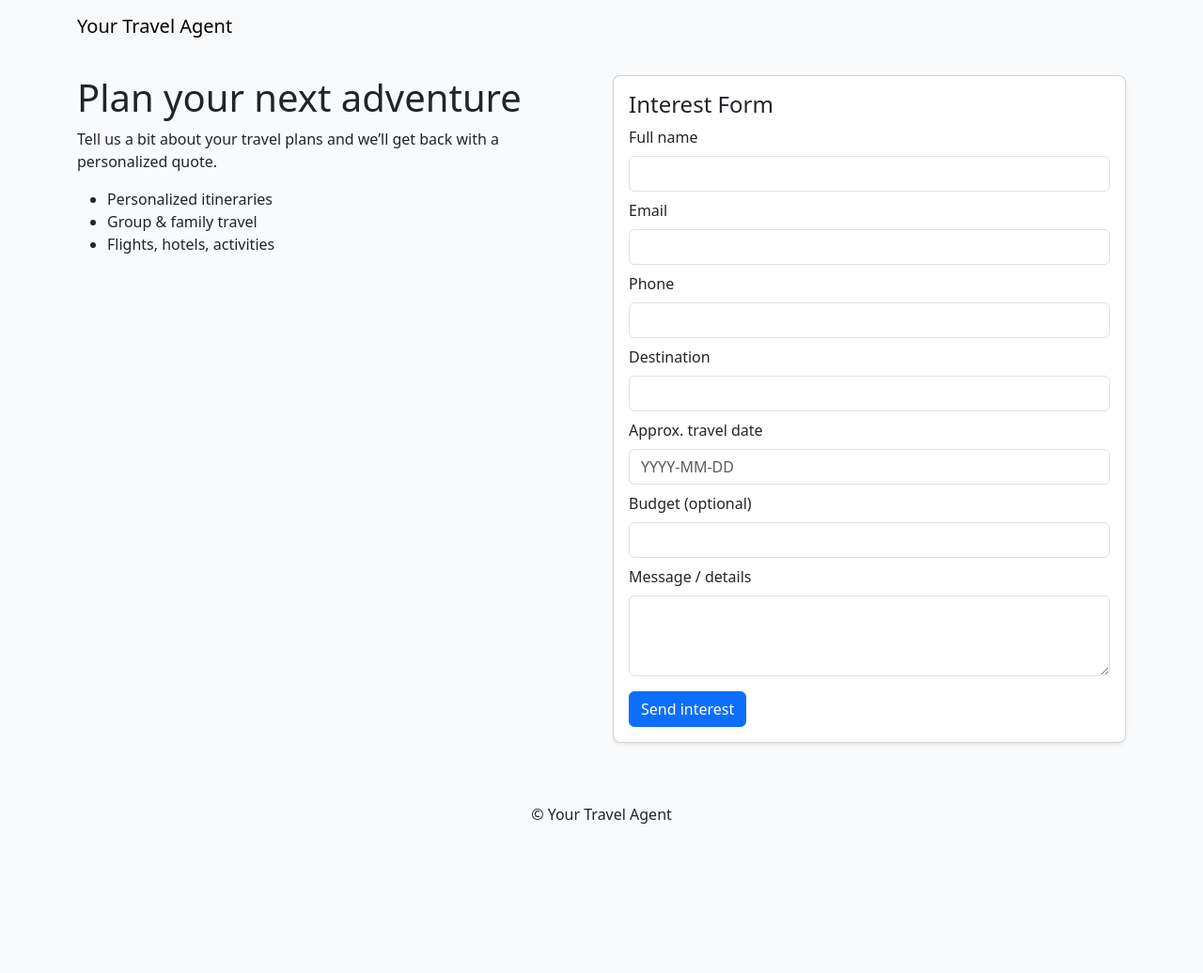
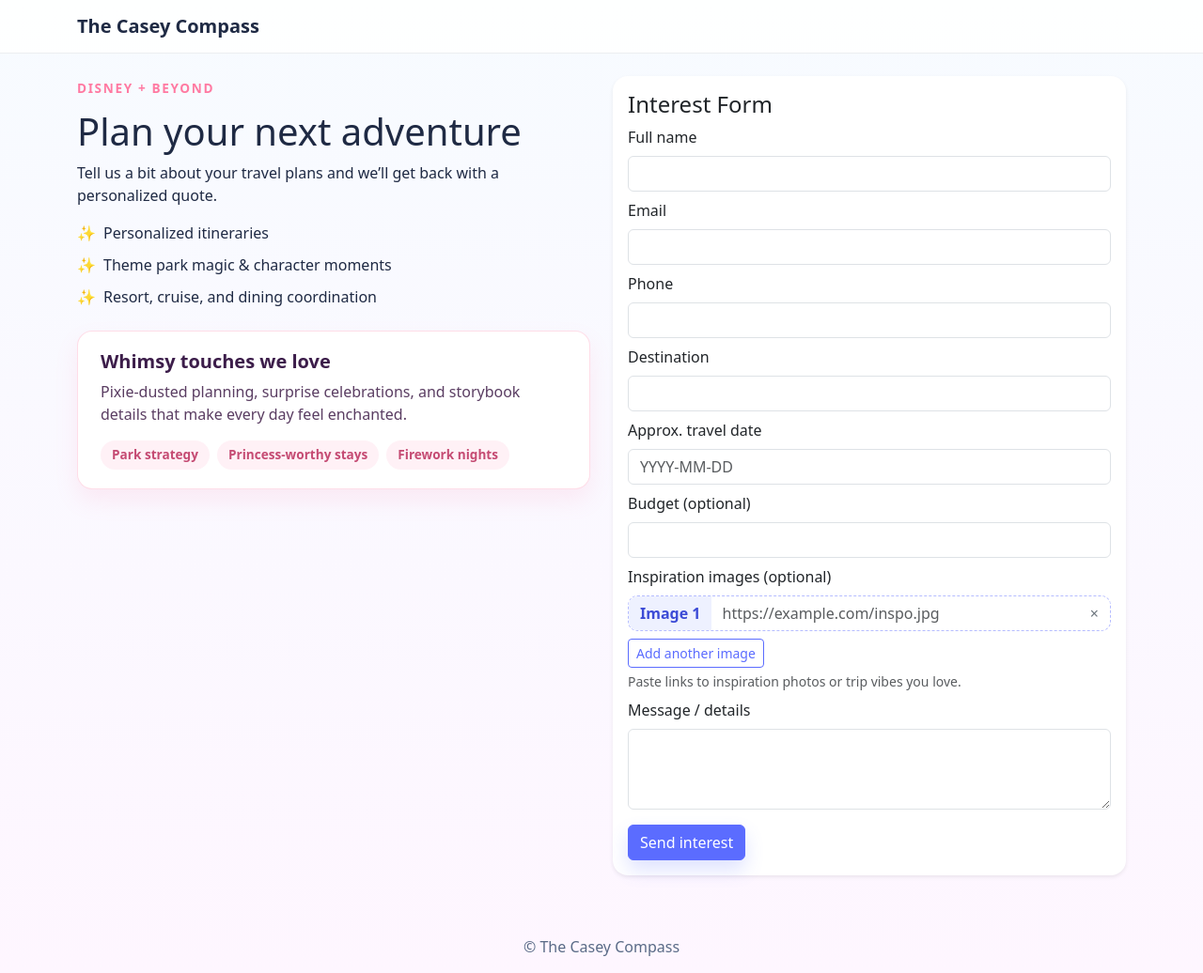
Before and after one commit to oplc18708/Travel-Agent-Site, a Flask app: page / in a window 1280 px wide. Shown: the whole page at 94% size. Before the commit the page ends 877 px from the top, so only its background shows below. Run offline with Flask 2, Linux system fonts and the light colour scheme.

Commit message:
Add Disney-inspired whimsy to the landing page

```diff
--- a/app.py
+++ b/app.py
@@ -11,6 +11,9 @@ app.config['SECRET_KEY'] = os.environ.get('FLASK_SECRET_KEY', 'dev')
 
 
 def init_db():
+    db_dir = os.path.dirname(DB_PATH)
+    if db_dir:
+        os.makedirs(db_dir, exist_ok=True)
     conn = sqlite3.connect(DB_PATH)
     c = conn.cursor()
     c.execute('''
@@ -22,10 +25,15 @@ def init_db():
             destination TEXT,
             travel_date TEXT,
             budget TEXT,
+            image_urls TEXT,
             message TEXT,
             created_at TEXT
         )
     ''')
+    c.execute('PRAGMA table_info(submissions)')
+    columns = {row[1] for row in c.fetchall()}
+    if 'image_urls' not in columns:
+        c.execute('ALTER TABLE submissions ADD COLUMN image_urls TEXT')
     conn.commit()
     conn.close()
 
@@ -46,13 +54,19 @@ def submit():
     destination = request.form.get('destination', '').strip()
     travel_date = request.form.get('travel_date', '').strip()
     budget = request.form.get('budget', '').strip()
+    image_urls = [
+        url.strip()
+        for url in request.form.getlist('image_urls')
+        if url.strip()
+    ]
+    image_urls_text = '\n'.join(image_urls)
     message = request.form.get('message', '').strip()
     created_at = datetime.datetime.utcnow().isoformat()
 
     conn = sqlite3.connect(DB_PATH)
     c = conn.cursor()
-    c.execute('''INSERT INTO submissions (name, email, phone, destination, travel_date, budget, message, created_at)
-                 VALUES (?, ?, ?, ?, ?, ?, ?, ?)''', (name, email, phone, destination, travel_date, budget, message, created_at))
+    c.execute('''INSERT INTO submissions (name, email, phone, destination, travel_date, budget, image_urls, message, created_at)
+                 VALUES (?, ?, ?, ?, ?, ?, ?, ?, ?)''', (name, email, phone, destination, travel_date, budget, image_urls_text, message, created_at))
     conn.commit()
     conn.close()
 
--- a/static/style.css
+++ b/static/style.css
@@ -1,2 +1,135 @@
-body { background: #f8fafc; }
-.card { border-radius: 8px; }
+body {
+  background: linear-gradient(180deg, #f7fbff 0%, #fef6ff 100%);
+  color: #1f2a44;
+  min-height: 100vh;
+}
+
+.eyebrow {
+  display: inline-block;
+  font-size: 0.85rem;
+  letter-spacing: 0.12em;
+  text-transform: uppercase;
+  font-weight: 700;
+  color: #ff7aa2;
+  margin-bottom: 0.75rem;
+}
+
+.feature-list {
+  list-style: none;
+  padding-left: 0;
+}
+
+.feature-list li {
+  position: relative;
+  padding-left: 1.75rem;
+  margin-bottom: 0.6rem;
+}
+
+.feature-list li::before {
+  content: "✨";
+  position: absolute;
+  left: 0;
+  top: 0;
+}
+
+.navbar {
+  background: rgba(255, 255, 255, 0.9);
+  border-bottom: 1px solid rgba(31, 42, 68, 0.08);
+}
+
+.navbar-brand {
+  font-weight: 700;
+  color: #1f2a44;
+}
+
+.card {
+  border-radius: 16px;
+  border: none;
+  box-shadow: 0 18px 40px rgba(31, 42, 68, 0.08);
+}
+
+.btn-primary {
+  background-color: #5b6cff;
+  border-color: #5b6cff;
+  box-shadow: 0 10px 20px rgba(91, 108, 255, 0.2);
+}
+
+.btn-primary:hover {
+  background-color: #4a59e6;
+  border-color: #4a59e6;
+}
+
+.btn-outline-primary {
+  color: #5b6cff;
+  border-color: #5b6cff;
+}
+
+.btn-outline-primary:hover {
+  background-color: #5b6cff;
+  border-color: #5b6cff;
+}
+
+.image-drop-list .image-drop-row {
+  border: 1px dashed rgba(91, 108, 255, 0.45);
+  border-radius: 10px;
+  overflow: hidden;
+}
+
+.image-drop-list .input-group-text {
+  background: #eef1ff;
+  color: #3c4bd6;
+  border: none;
+  font-weight: 600;
+}
+
+.image-drop-list .form-control {
+  border: none;
+  background: #fff;
+}
+
+.image-drop-list .remove-image {
+  border: none;
+}
+
+.whimsy-card {
+  background: #ffffff;
+  border-radius: 16px;
+  padding: 1.25rem 1.5rem;
+  border: 1px solid rgba(255, 122, 162, 0.25);
+  box-shadow: 0 12px 24px rgba(255, 122, 162, 0.12);
+}
+
+.whimsy-card h5 {
+  font-weight: 700;
+  color: #3c1d4a;
+}
+
+.whimsy-card p {
+  color: #5a3d62;
+  margin-bottom: 1rem;
+}
+
+.whimsy-tags {
+  display: flex;
+  flex-wrap: wrap;
+  gap: 0.5rem;
+}
+
+.whimsy-tags span {
+  background: #fff1f6;
+  color: #c54b73;
+  padding: 0.35rem 0.75rem;
+  border-radius: 999px;
+  font-size: 0.85rem;
+  font-weight: 600;
+}
+
+.footer {
+  color: #5a6b87;
+}
+
+.submissions-table {
+  background: #fff;
+  border-radius: 12px;
+  overflow: hidden;
+}
--- a/templates/index.html
+++ b/templates/index.html
@@ -3,27 +3,37 @@
   <head>
     <meta charset="utf-8">
     <meta name="viewport" content="width=device-width, initial-scale=1">
-    <title>Travel Agent - Get Started</title>
+    <title>The Casey Compass - Get Started</title>
     <link href="https://cdn.jsdelivr.net/npm/bootstrap@5.3.0/dist/css/bootstrap.min.css" rel="stylesheet">
     <link rel="stylesheet" href="/static/style.css">
   </head>
   <body>
-    <nav class="navbar navbar-light bg-light mb-4">
+    <nav class="navbar navbar-light mb-4">
       <div class="container">
-        <a class="navbar-brand" href="/">Your Travel Agent</a>
+        <a class="navbar-brand" href="/">The Casey Compass</a>
       </div>
     </nav>
 
     <main class="container">
       <div class="row">
         <div class="col-md-6">
+          <span class="eyebrow">Disney + beyond</span>
           <h1>Plan your next adventure</h1>
           <p>Tell us a bit about your travel plans and we’ll get back with a personalized quote.</p>
-          <ul>
+          <ul class="feature-list">
             <li>Personalized itineraries</li>
-            <li>Group & family travel</li>
-            <li>Flights, hotels, activities</li>
+            <li>Theme park magic & character moments</li>
+            <li>Resort, cruise, and dining coordination</li>
           </ul>
+          <div class="whimsy-card mt-4">
+            <h5>Whimsy touches we love</h5>
+            <p>Pixie-dusted planning, surprise celebrations, and storybook details that make every day feel enchanted.</p>
+            <div class="whimsy-tags">
+              <span>Park strategy</span>
+              <span>Princess-worthy stays</span>
+              <span>Firework nights</span>
+            </div>
+          </div>
         </div>
         <div class="col-md-6">
           <div class="card p-3 shadow-sm">
@@ -54,6 +64,18 @@
                 <input class="form-control" name="budget">
               </div>
               <div class="mb-2">
+                <label class="form-label">Inspiration images (optional)</label>
+                <div class="image-drop-list">
+                  <div class="image-drop-row input-group mb-2">
+                    <span class="input-group-text">Image 1</span>
+                    <input type="url" class="form-control image-input" name="image_urls" placeholder="https://example.com/inspo.jpg">
+                    <button class="btn btn-outline-secondary remove-image" type="button" aria-label="Remove image">&times;</button>
+                  </div>
+                </div>
+                <button class="btn btn-sm btn-outline-primary add-image" type="button">Add another image</button>
+                <div class="form-text">Paste links to inspiration photos or trip vibes you love.</div>
+              </div>
+              <div class="mb-2">
                 <label class="form-label">Message / details</label>
                 <textarea class="form-control" name="message" rows="3"></textarea>
               </div>
@@ -64,8 +86,48 @@
       </div>
     </main>
 
-    <footer class="mt-5 py-3 bg-light text-center">
-      <div class="container">&copy; Your Travel Agent</div>
+    <footer class="mt-5 py-3 text-center footer">
+      <div class="container">&copy; The Casey Compass</div>
     </footer>
+    <script>
+      const list = document.querySelector('.image-drop-list');
+      const addBtn = document.querySelector('.add-image');
+
+      const updateLabels = () => {
+        list.querySelectorAll('.image-drop-row').forEach((row, index) => {
+          const label = row.querySelector('.input-group-text');
+          label.textContent = `Image ${index + 1}`;
+        });
+      };
+
+      const addRow = () => {
+        const row = document.createElement('div');
+        row.className = 'image-drop-row input-group mb-2';
+        row.innerHTML = `
+          <span class="input-group-text">Image ${list.children.length + 1}</span>
+          <input type="url" class="form-control image-input" name="image_urls" placeholder="https://example.com/inspo.jpg">
+          <button class="btn btn-outline-secondary remove-image" type="button" aria-label="Remove image">&times;</button>
+        `;
+        list.appendChild(row);
+      };
+
+      list.addEventListener('click', (event) => {
+        if (!event.target.classList.contains('remove-image')) {
+          return;
+        }
+        const row = event.target.closest('.image-drop-row');
+        if (list.children.length === 1) {
+          row.querySelector('input').value = '';
+          return;
+        }
+        row.remove();
+        updateLabels();
+      });
+
+      addBtn.addEventListener('click', () => {
+        addRow();
+        updateLabels();
+      });
+    </script>
   </body>
 </html>
```
Also changed, not shown: docker-compose.yml (+6 -3 lines), templates/submissions.html (+21 -3 lines), templates/thanks.html (+7 -1 lines), README.md, 1 other file.
